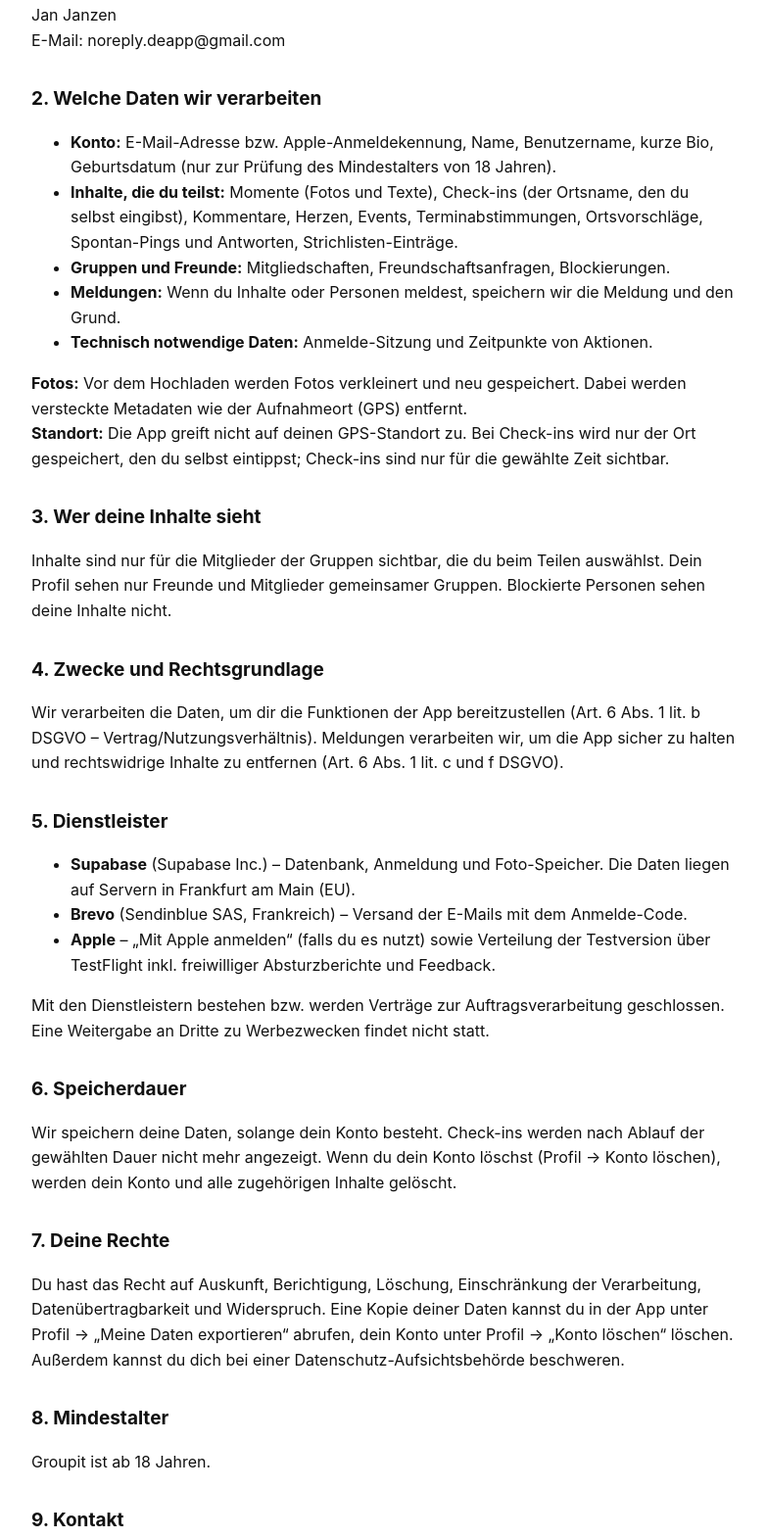
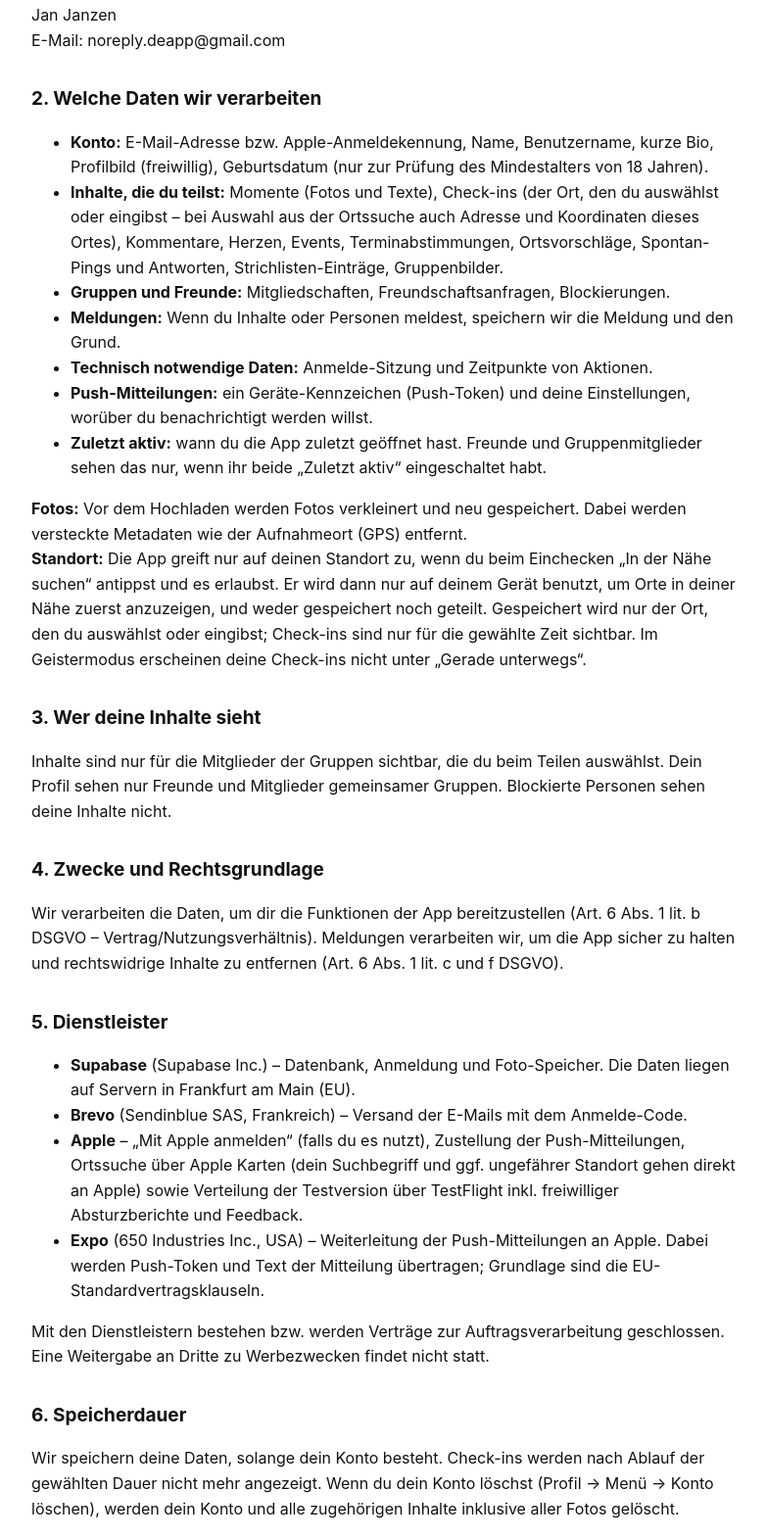
Before and after one commit to janj-1/groupit-datenschutz, a plain HTML site: page index.html in a window 1280 px wide. Shown: the part 328-1899 px from the top of the page at 98% size, without its empty margins (248-1030 px from the left). Drawn offline with Linux system fonts and the light colour scheme.

Commit message:
Datenschutzerklärung aktualisiert: Push, Zuletzt aktiv, Profilbild, Ortssuche, Expo
Co-Authored-By: Claude Opus 5.5 <noreply@anthropic.com>

```diff
--- a/index.html
+++ b/index.html
@@ -25,14 +25,16 @@ E-Mail: noreply.deapp@gmail.com</p>
 
 <h2>2. Welche Daten wir verarbeiten</h2>
 <ul>
-  <li><b>Konto:</b> E-Mail-Adresse bzw. Apple-Anmeldekennung, Name, Benutzername, kurze Bio, Geburtsdatum (nur zur Prüfung des Mindestalters von 18 Jahren).</li>
-  <li><b>Inhalte, die du teilst:</b> Momente (Fotos und Texte), Check-ins (der Ortsname, den du selbst eingibst), Kommentare, Herzen, Events, Terminabstimmungen, Ortsvorschläge, Spontan-Pings und Antworten, Strichlisten-Einträge.</li>
+  <li><b>Konto:</b> E-Mail-Adresse bzw. Apple-Anmeldekennung, Name, Benutzername, kurze Bio, Profilbild (freiwillig), Geburtsdatum (nur zur Prüfung des Mindestalters von 18 Jahren).</li>
+  <li><b>Inhalte, die du teilst:</b> Momente (Fotos und Texte), Check-ins (der Ort, den du auswählst oder eingibst – bei Auswahl aus der Ortssuche auch Adresse und Koordinaten dieses Ortes), Kommentare, Herzen, Events, Terminabstimmungen, Ortsvorschläge, Spontan-Pings und Antworten, Strichlisten-Einträge, Gruppenbilder.</li>
   <li><b>Gruppen und Freunde:</b> Mitgliedschaften, Freundschaftsanfragen, Blockierungen.</li>
   <li><b>Meldungen:</b> Wenn du Inhalte oder Personen meldest, speichern wir die Meldung und den Grund.</li>
   <li><b>Technisch notwendige Daten:</b> Anmelde-Sitzung und Zeitpunkte von Aktionen.</li>
+  <li><b>Push-Mitteilungen:</b> ein Geräte-Kennzeichen (Push-Token) und deine Einstellungen, worüber du benachrichtigt werden willst.</li>
+  <li><b>Zuletzt aktiv:</b> wann du die App zuletzt geöffnet hast. Freunde und Gruppenmitglieder sehen das nur, wenn ihr beide „Zuletzt aktiv“ eingeschaltet habt.</li>
 </ul>
 <p><b>Fotos:</b> Vor dem Hochladen werden Fotos verkleinert und neu gespeichert. Dabei werden versteckte Metadaten wie der Aufnahmeort (GPS) entfernt.<br>
-<b>Standort:</b> Die App greift nicht auf deinen GPS-Standort zu. Bei Check-ins wird nur der Ort gespeichert, den du selbst eintippst; Check-ins sind nur für die gewählte Zeit sichtbar.</p>
+<b>Standort:</b> Die App greift nur auf deinen Standort zu, wenn du beim Einchecken „In der Nähe suchen“ antippst und es erlaubst. Er wird dann nur auf deinem Gerät benutzt, um Orte in deiner Nähe zuerst anzuzeigen, und weder gespeichert noch geteilt. Gespeichert wird nur der Ort, den du auswählst oder eingibst; Check-ins sind nur für die gewählte Zeit sichtbar. Im Geistermodus erscheinen deine Check-ins nicht unter „Gerade unterwegs“.</p>
 
 <h2>3. Wer deine Inhalte sieht</h2>
 <p>Inhalte sind nur für die Mitglieder der Gruppen sichtbar, die du beim Teilen auswählst. Dein Profil sehen nur Freunde und Mitglieder gemeinsamer Gruppen. Blockierte Personen sehen deine Inhalte nicht.</p>
@@ -44,15 +46,16 @@ E-Mail: noreply.deapp@gmail.com</p>
 <ul>
   <li><b>Supabase</b> (Supabase Inc.) – Datenbank, Anmeldung und Foto-Speicher. Die Daten liegen auf Servern in Frankfurt am Main (EU).</li>
   <li><b>Brevo</b> (Sendinblue SAS, Frankreich) – Versand der E-Mails mit dem Anmelde-Code.</li>
-  <li><b>Apple</b> – „Mit Apple anmelden“ (falls du es nutzt) sowie Verteilung der Testversion über TestFlight inkl. freiwilliger Absturzberichte und Feedback.</li>
+  <li><b>Apple</b> – „Mit Apple anmelden“ (falls du es nutzt), Zustellung der Push-Mitteilungen, Ortssuche über Apple Karten (dein Suchbegriff und ggf. ungefährer Standort gehen direkt an Apple) sowie Verteilung der Testversion über TestFlight inkl. freiwilliger Absturzberichte und Feedback.</li>
+  <li><b>Expo</b> (650 Industries Inc., USA) – Weiterleitung der Push-Mitteilungen an Apple. Dabei werden Push-Token und Text der Mitteilung übertragen; Grundlage sind die EU-Standardvertragsklauseln.</li>
 </ul>
 <p>Mit den Dienstleistern bestehen bzw. werden Verträge zur Auftragsverarbeitung geschlossen. Eine Weitergabe an Dritte zu Werbezwecken findet nicht statt.</p>
 
 <h2>6. Speicherdauer</h2>
-<p>Wir speichern deine Daten, solange dein Konto besteht. Check-ins werden nach Ablauf der gewählten Dauer nicht mehr angezeigt. Wenn du dein Konto löschst (Profil → Konto löschen), werden dein Konto und alle zugehörigen Inhalte gelöscht.</p>
+<p>Wir speichern deine Daten, solange dein Konto besteht. Check-ins werden nach Ablauf der gewählten Dauer nicht mehr angezeigt. Wenn du dein Konto löschst (Profil → Menü → Konto löschen), werden dein Konto und alle zugehörigen Inhalte inklusive aller Fotos gelöscht.</p>
 
 <h2>7. Deine Rechte</h2>
-<p>Du hast das Recht auf Auskunft, Berichtigung, Löschung, Einschränkung der Verarbeitung, Datenübertragbarkeit und Widerspruch. Eine Kopie deiner Daten kannst du in der App unter Profil → „Meine Daten exportieren“ abrufen, dein Konto unter Profil → „Konto löschen“ löschen. Außerdem kannst du dich bei einer Datenschutz-Aufsichtsbehörde beschweren.</p>
+<p>Du hast das Recht auf Auskunft, Berichtigung, Löschung, Einschränkung der Verarbeitung, Datenübertragbarkeit und Widerspruch. Eine Kopie deiner Daten kannst du in der App unter Profil → Menü → „Meine Daten exportieren“ abrufen, dein Konto unter Profil → Menü → „Konto löschen“ löschen. Außerdem kannst du dich bei einer Datenschutz-Aufsichtsbehörde beschweren.</p>
 
 <h2>8. Mindestalter</h2>
 <p>Groupit ist ab 18 Jahren.</p>
```
